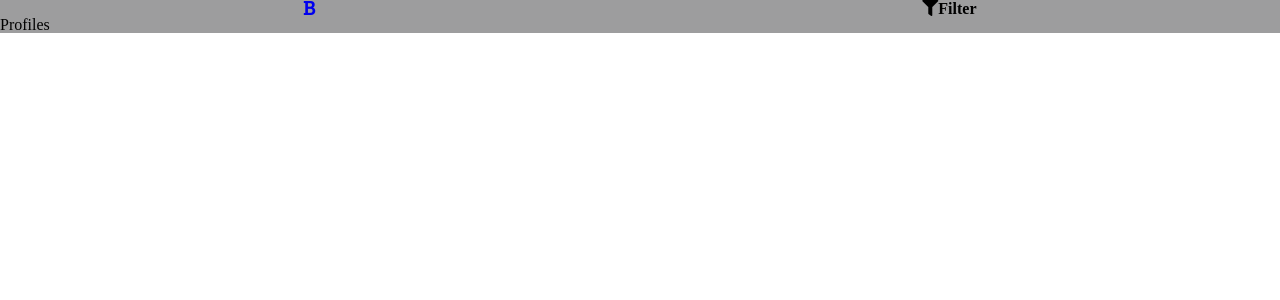
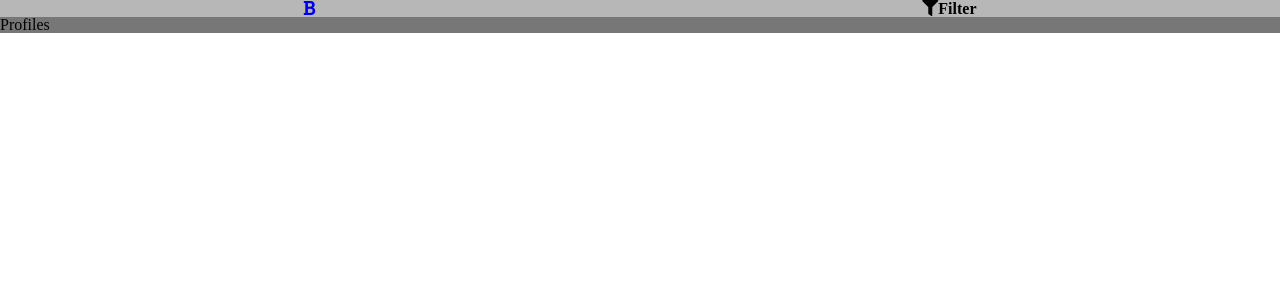
Before and after one commit to juanhurtado4/behaview, a React (Create React App) app in the folder index_app/: page / in a window 1280 px wide. Shown: the top 300 px of the page. Built offline with nearby package versions, Linux system fonts and the light colour scheme.

Commit message:
Styles: Add greyscale background

```diff
--- a/index_app/src/stylesheets/css/styles.css
+++ b/index_app/src/stylesheets/css/styles.css
@@ -130,13 +130,16 @@ table {
 .site {
   display: grid;
   grid-template-columns: repeat(12, 1fr);
-  background-color: #9D9D9E; }
+  background-color: #777778; }
 
 header {
+  background-color: #b7b7b7;
   grid-column: 1 / 13;
   display: flex;
   justify-content: space-around;
   align-items: center; }
+  header > i {
+    padding: 1em; }
 
 .filter ul {
   position: absolute;
--- a/index_app/src/stylesheets/scss/styles.scss
+++ b/index_app/src/stylesheets/scss/styles.scss
@@ -3,14 +3,18 @@
 .site {
     display: grid;
     grid-template-columns: repeat(12, 1fr);
-    background-color: $grey;
+    background-color: darken($grey, 15%);
 }
 
 header {
+    background-color: lighten($grey, 10%);
     grid-column: 1 / 13;
     display: flex;
     justify-content: space-around;
     align-items: center;
+    >i {
+        padding: 1em;
+    }
 }
 
 .filter {
```
